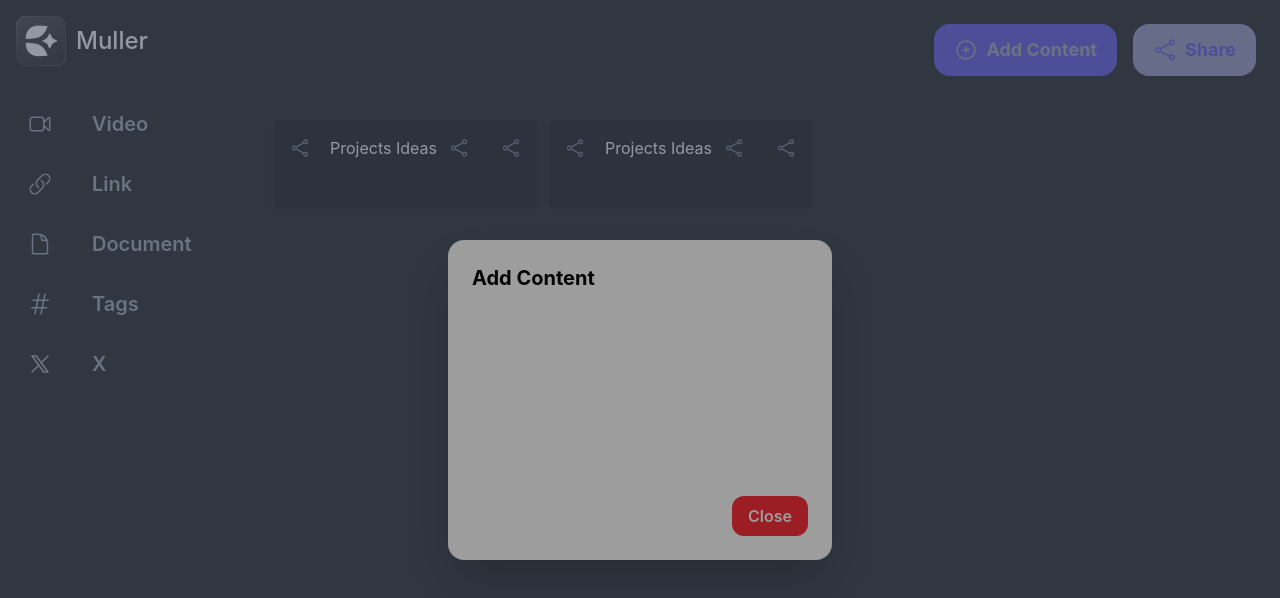
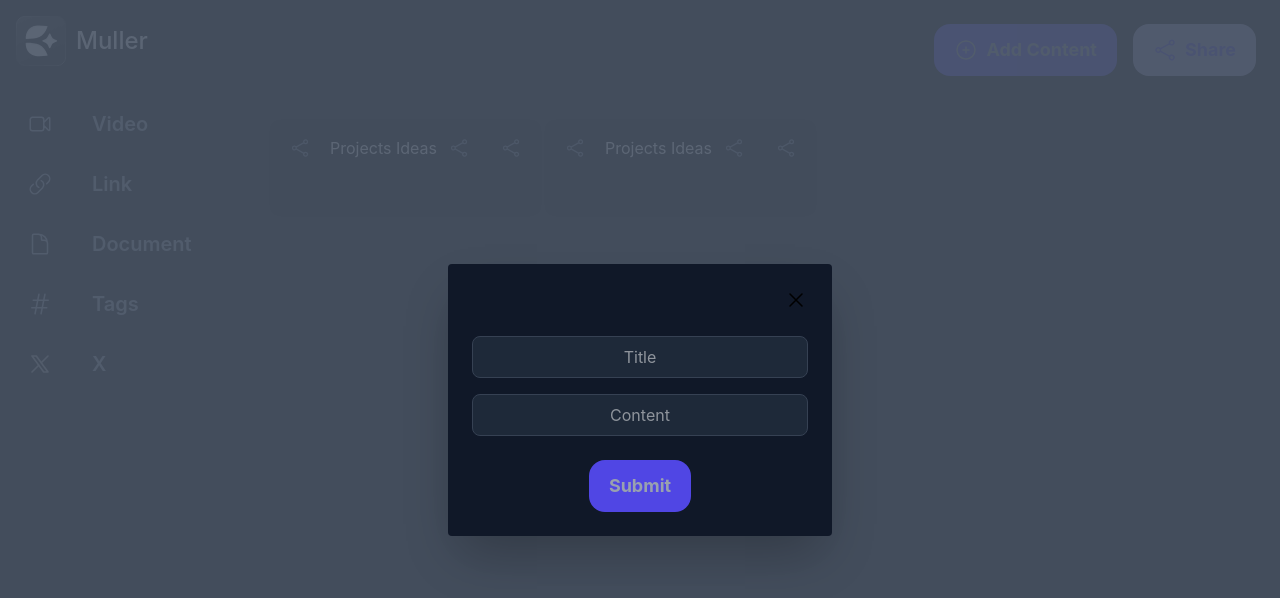
Before and after one commit to kunal-vert/muller, a React (Vite) app in the folder muller-frontend/: page / in a window 1280 px wide. Shown: the top 598 px of the page. Built offline with nearby package versions, Linux system fonts and the light colour scheme.

Commit message:
fixed some major errors

```diff
--- a/muller-frontend/src/UI/AddCloseModel.tsx
+++ b/muller-frontend/src/UI/AddCloseModel.tsx
@@ -1,25 +1,37 @@
-const AddCloseModel = ({ open, Close }) => {
+import { Button } from "../components/Button"
+import { InputBox } from "../components/RightSide/ModelBox"
+import CrossIcon from "../Icons/CrossIcon"
+
+// ADDED: TypeScript interface to define the props
+interface AddCloseModelProps {
+  open: boolean;
+  onClose: () => void;
+}
+
+// FIXED: Applied the interface to the props
+const AddCloseModel = ({ open, onClose }: AddCloseModelProps) => {
   return (
     <div>
-      {open ? (
+      {open && (
+        <div className="fixed inset-0 h-screen w-screen bg-gray-600/90 flex items-center justify-center z-50">
+          <div className="bg-gray-900 w-full max-w-sm rounded shadow-2xl p-6 flex flex-col gap-6 ">
+            <div className="flex justify-end cursor-pointer">
+              <div onClick={onClose}>
+                <CrossIcon />
+              </div>
+            </div>
 
-        <div className="fixed inset-0 h-screen w-screen bg-gray-600 flex items-center justify-center opacity-60">
+            <div className="flex flex-col gap-4">
+              <InputBox onChange={() => {}} placeholder={"Title"} />
+              <InputBox onChange={() => {}} placeholder={"Content"} />
+            </div>
 
-
-          <div className="bg-white w-96 h-80 rounded-2xl p-6 shadow-2xl flex flex-col justify-between">
-            <h2 className="text-xl font-bold text-black">Add Content</h2>
-
-
-            <button
-              onClick={Close}
-              className="bg-red-500 text-white py-2 px-4 rounded-xl font-semibold self-end cursor-pointer"
-            >
-              Close
-            </button>
+            <div className="w-full flex justify-center">
+              <Button variant="primary" size="lg" text="Submit" onClick={onClose} />
+            </div>
           </div>
-
         </div>
-      ) : null}
+      )}
     </div>
   )
 }
```
